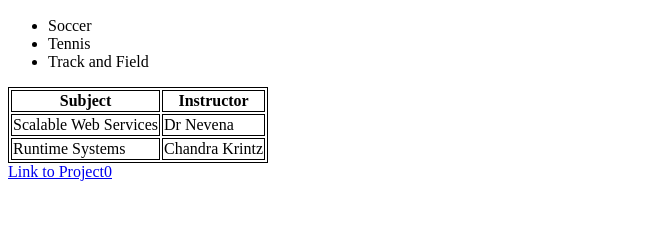
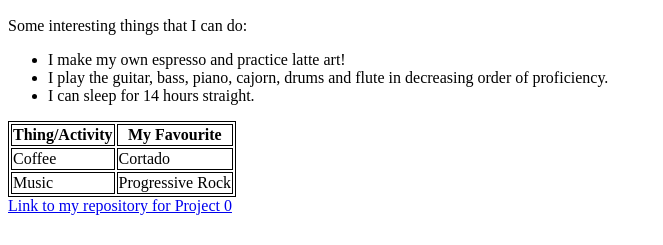
Before and after one commit to bhavyejain/Project0, a plain HTML site: page index.html in a window 1280 px wide. Shown: the part 555-800 px from the top of the page, without its empty margins (0-663 px from the left). Drawn offline with Linux system fonts and the light colour scheme.

Commit message:
Update index.html

```diff
--- a/index.html
+++ b/index.html
@@ -1,7 +1,7 @@
 <!DOCTYPE html>
 <html lang="en">
     <head>
-        <title>CS291A Project0</title>
+        <title>Bhavye Jain</title>
         <link rel="stylesheet" href="project0.css">
     </head>
 <body>
@@ -9,32 +9,32 @@
     <h1>Bhavye Jain</h1>
 
     <div class="mypic">
-        <img src="mypic.jpeg" alt="UCSB LOGO">
+        <img src="mypic.jpeg" alt="Pic at campus point beach">
     </div>
 
+    <p>Some interesting things that I can do:</p>
     <ul>
-        <li>Soccer</li>
-        <li>Tennis</li>
-        <li>Track and Field</li>
+        <li>I make my own espresso and practice latte art!</li>
+        <li>I play the guitar, bass, piano, cajorn, drums and flute in decreasing order of proficiency.</li>
+        <li>I can sleep for 14 hours straight.</li>
     </ul>
 
     <table>
         <tr>
-          <th>Subject</th>
-          <th>Instructor</th>
+          <th>Thing/Activity</th>
+          <th>My Favourite</th>
         </tr>
         <tr>
-          <td>Scalable Web Services</td>
-          <td>Dr Nevena</td>
-
+          <td>Coffee</td>
+          <td>Cortado</td>
         </tr>
         <tr>
-          <td>Runtime Systems</td>
-          <td>Chandra Krintz</td>
+          <td>Music</td>
+          <td>Progressive Rock</td>
         </tr>
     </table>
 
-  <a href="https://github.com/deept368/project0">Link to Project0</a>
+  <a href="https://github.com/bhavyejain/Project0">Link to my repository for Project 0</a>
 
 </body>
 </html>
```
